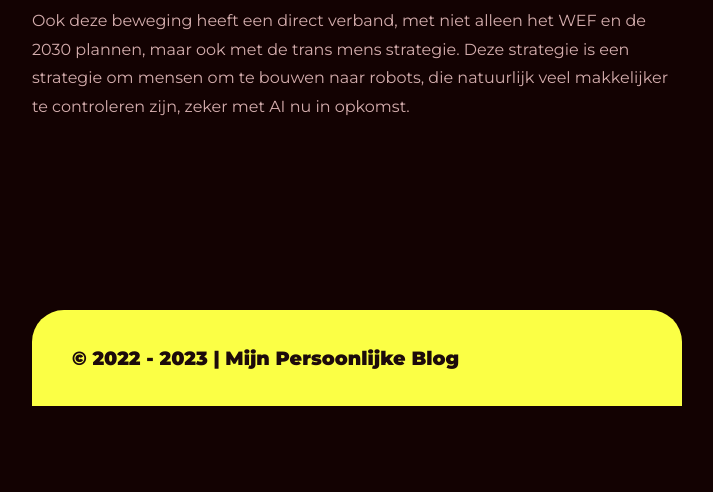
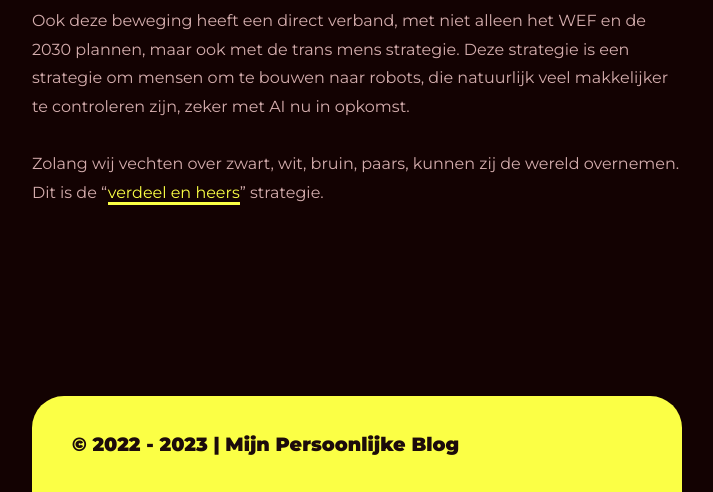
Before and after one commit to TheDutchSmoke/Persoonlijkeblog-OLD, a Jekyll site: the page built from all_collections/_posts/2023-05-08-Heeft-alles-met-elkaar-te-maken.md, in a window 1280 px wide and 900 px high, scrolled down 1529 px, cut to the strip 408-900 px from the top of the window. Shown: the whole strip, without its empty margins (283-996 px from the left). Built offline with Jekyll 4.4.1, drawn with Linux system fonts in a browser that asks for light colours; before the commit the page ends 2343 px from its top, so only the background shows below that.

Commit message:
Update 2023-05-08-Heeft-alles-met-elkaar-te-maken.md

```diff
--- a/all_collections/_posts/2023-05-08-Heeft-alles-met-elkaar-te-maken.md
+++ b/all_collections/_posts/2023-05-08-Heeft-alles-met-elkaar-te-maken.md
@@ -31,3 +31,6 @@ Kijk de video hieronder maar voor een recentelijk voorbeeld:
 
 Ook deze beweging heeft een direct verband, met niet alleen het WEF en de 2030 plannen, maar ook met de trans mens strategie.
 Deze strategie is een strategie om mensen om te bouwen naar robots, die natuurlijk veel makkelijker te controleren zijn, zeker met AI nu in opkomst.
+
+Zolang wij vechten over zwart, wit, bruin, paars, kunnen zij de wereld overnemen.
+Dit is de "[verdeel en heers](https://nl.m.wikipedia.org/wiki/Divide_et_impera)" strategie.
```
